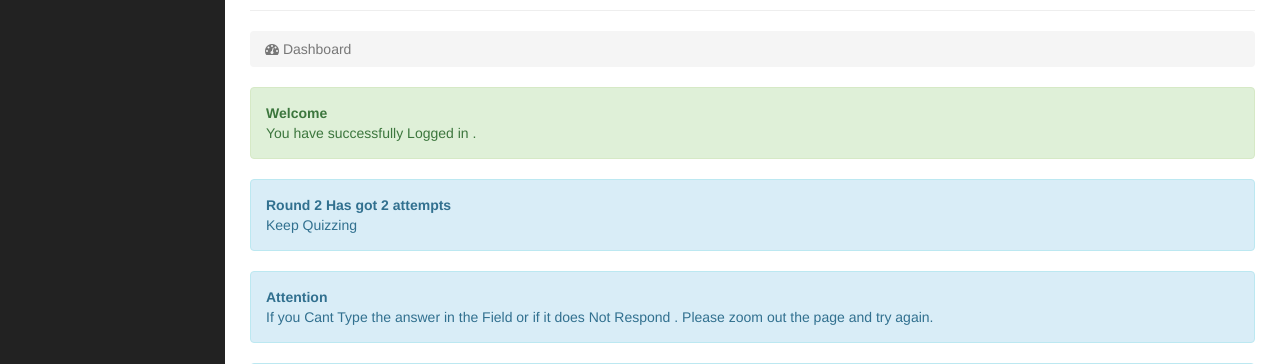
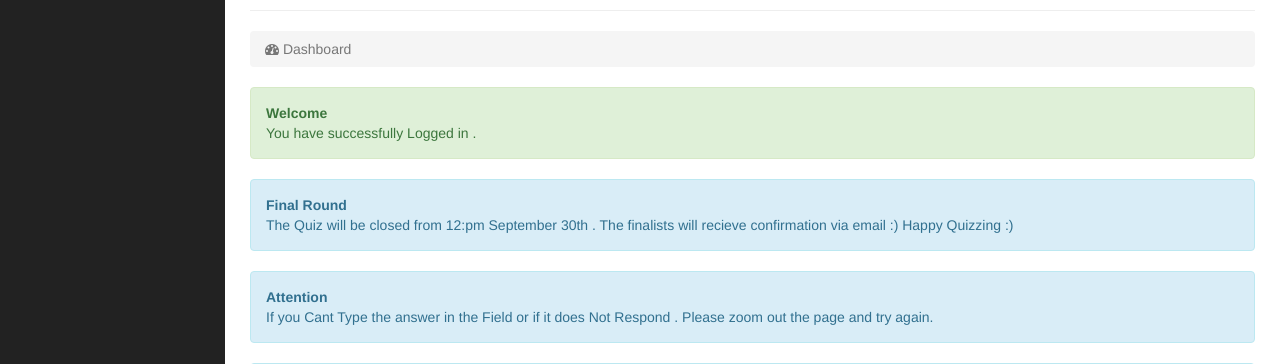
Before and after one commit to vigneshhari/cygnus, a Django app: template quiz/templates/dash.html in a window 1280 px wide. Shown: the part 139-503 px from the top of the page. Run offline with Django 3.2, Linux system fonts and the light colour scheme; the template is opened without the code that fills it, so the values that code supplies are empty; some libraries are stand-ins or nearby versions.

Commit message:
added info .. closing quiz

```diff
--- a/quiz/templates/dash.html
+++ b/quiz/templates/dash.html
@@ -65,7 +65,7 @@
                     <strong>Welcome {{name}}</strong><br> You have successfully Logged in .
                 </div>
                 <div class="alert alert-info">
-                    <strong>Round 2 Has got 2 attempts </strong><br> Keep Quizzing
+                    <strong>Final Round </strong><br> The Quiz will be closed from 12:pm September 30th . The finalists will recieve confirmation via email :) Happy Quizzing :)
                 </div>
                 <div class="alert alert-info">
                     <strong>Attention</strong><br> If you Cant Type the answer in the Field or if it does Not Respond . Please zoom out the page and try again.
```
